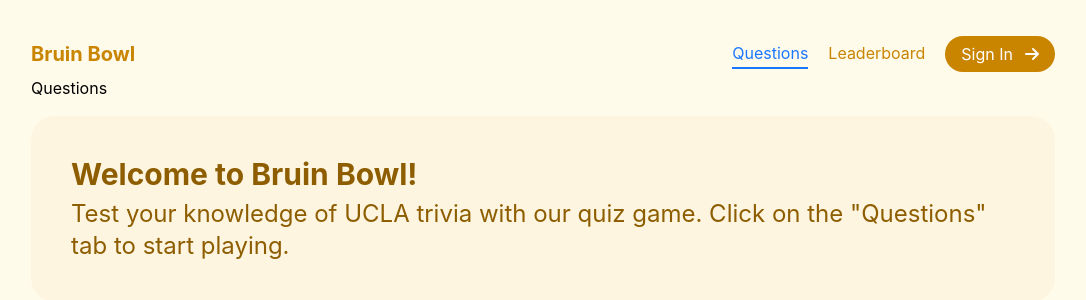
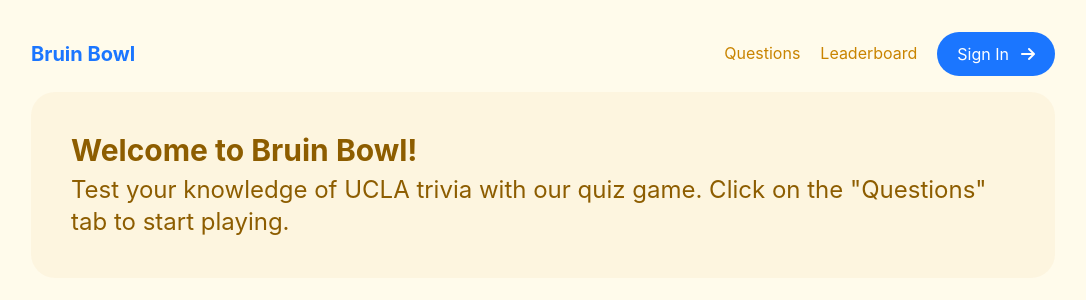
Before and after one commit to david-sai/bruin-bowl, a React (Create React App) app in the folder bruin-bowl/: page / in a window 1280 px wide. Shown: the top 300 px of the page, without its empty margins (97-1183 px from the left). Built offline with nearby package versions, Linux system fonts and the light colour scheme; the HTML template or start-up script is replaced by a standard one.

Commit message:
Working page router

```diff
--- a/bruin-bowl/src/App.js
+++ b/bruin-bowl/src/App.js
@@ -19,15 +19,7 @@
   TIMEOUT: 3,
 };
 
-export const Page = {
-  HOME: 0,
-  QUESTIONS: 1,
-  LEADERBOARD: 2,
-};
-
 function App() {
-  const [page, setPage] = useState(Page.QUESTIONS);
-
   return (
     // <p>Hello</p>
     <BrowserRouter>
@@ -35,9 +27,7 @@
         <PageTitle title="BruinBowl" />
 
         <div className="max-w-screen-lg w-full">
-          <NavigationBar page={page} setPage={setPage} />
-
-          <Link to="/questions">Questions</Link>
+          <NavigationBar />
 
           <Routes>
             <Route path="/" element={<Home />}></Route>
--- a/bruin-bowl/src/components/NavigationBar.js
+++ b/bruin-bowl/src/components/NavigationBar.js
@@ -1,39 +1,48 @@
 import React from "react";
-import { Page } from "../App";
+import { BrowserRouter, Routes, Route, NavLink } from "react-router-dom";
 
-function NavigationBar({ page, setPage }) {
+function NavigationBar() {
   return (
     <div className="flex justify-between">
-      <button
-        className={`py-2 text-xl font-bold ${
-          page === Page.HOME ? "text-bruin-blue" : "text-bruin-gold"
-        }`}
-        onClick={() => setPage(Page.HOME)}
+      <NavLink
+        to="/"
+        className={({ isActive }) =>
+          `py-2 text-xl font-bold ${
+            isActive ? "text-bruin-blue" : "text-bruin-gold"
+          }`
+        }
       >
         Bruin Bowl
-      </button>
+      </NavLink>
 
       <div className="flex space-x-5 text-large">
-        <button
-          className={`py-0.5 place-self-center border-b-2 ${
-            page === Page.QUESTIONS ? "text-bruin-blue  border-bruin-blue" : "text-bruin-gold border-transparent"
-          }`}
-          onClick={() => setPage(Page.QUESTIONS)}
+        <NavLink
+          to="/questions"
+          className={({ isActive }) =>
+            `py-0.5 place-self-center border-b-2 ${
+              isActive
+                ? "text-bruin-blue border-bruin-blue"
+                : "text-bruin-gold border-transparent"
+            }`
+          }
         >
           Questions
-        </button>
-        <button
-          className={`py-0.5 place-self-center border-b-2 ${
-            page === Page.LEADERBOARD ? "text-bruin-blue border-bruin-blue" : "text-bruin-gold border-transparent"
-          }`}
-          onClick={() => setPage(Page.LEADERBOARD)}
+        </NavLink>
+
+        <NavLink
+          to="/leaderboard"
+          className={({ isActive }) =>
+            `py-0.5 place-self-center border-b-2 ${
+              isActive
+                ? "text-bruin-blue border-bruin-blue"
+                : "text-bruin-gold border-transparent"
+            }`
+          }
         >
           Leaderboard
-        </button>
-        <button
-          className="bg-bruin-gold px-4 py-1.5 rounded-full text-white place-self-center"
-          onClick={() => setPage(Page.QUESTIONS)}
-        >
+        </NavLink>
+
+        <button className="flex items-center py-0.5 px-5 bg-bruin-blue text-white rounded-full">
           <span>Sign In</span>
           <i className="fas fa-arrow-right pl-3"></i>
         </button>
--- a/bruin-bowl/src/pages/Leaderboard.js
+++ b/bruin-bowl/src/pages/Leaderboard.js
@@ -3,10 +3,9 @@
 function Leaderboard() {
     return (
         <div className="mt-4 bg-yellow-600 bg-opacity-5 rounded-3xl p-10 text-bruin-darkgold">
-        <h1 className="font-bold text-3xl mb-1.5">Welcome to Bruin Bowl!</h1>
+        <h1 className="font-bold text-3xl mb-1.5">Leaderboard</h1>
         <p className="text-2xl">
-            Test your knowledge of UCLA trivia with our quiz game. Click on the
-            "Questions" tab to start playing.
+            Placeholder leaderboard
         </p>
         </div>
     );
```
